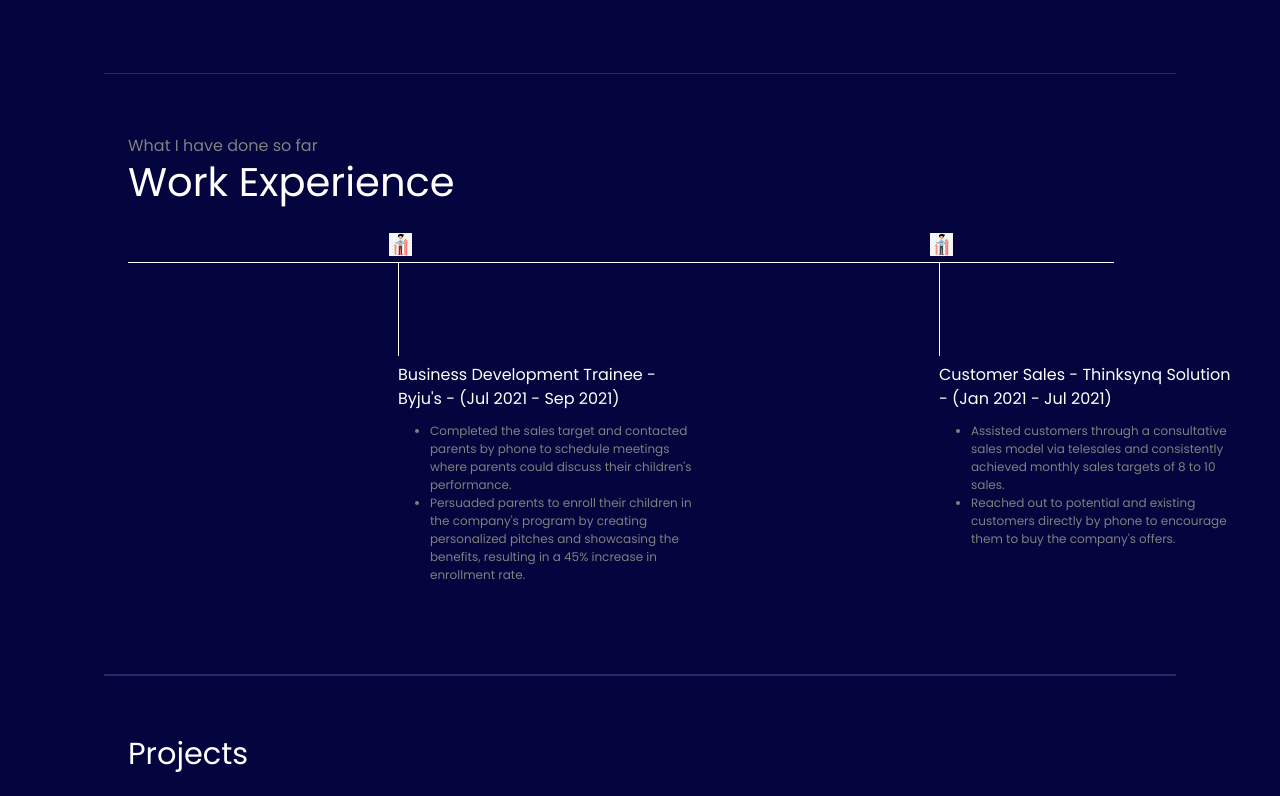
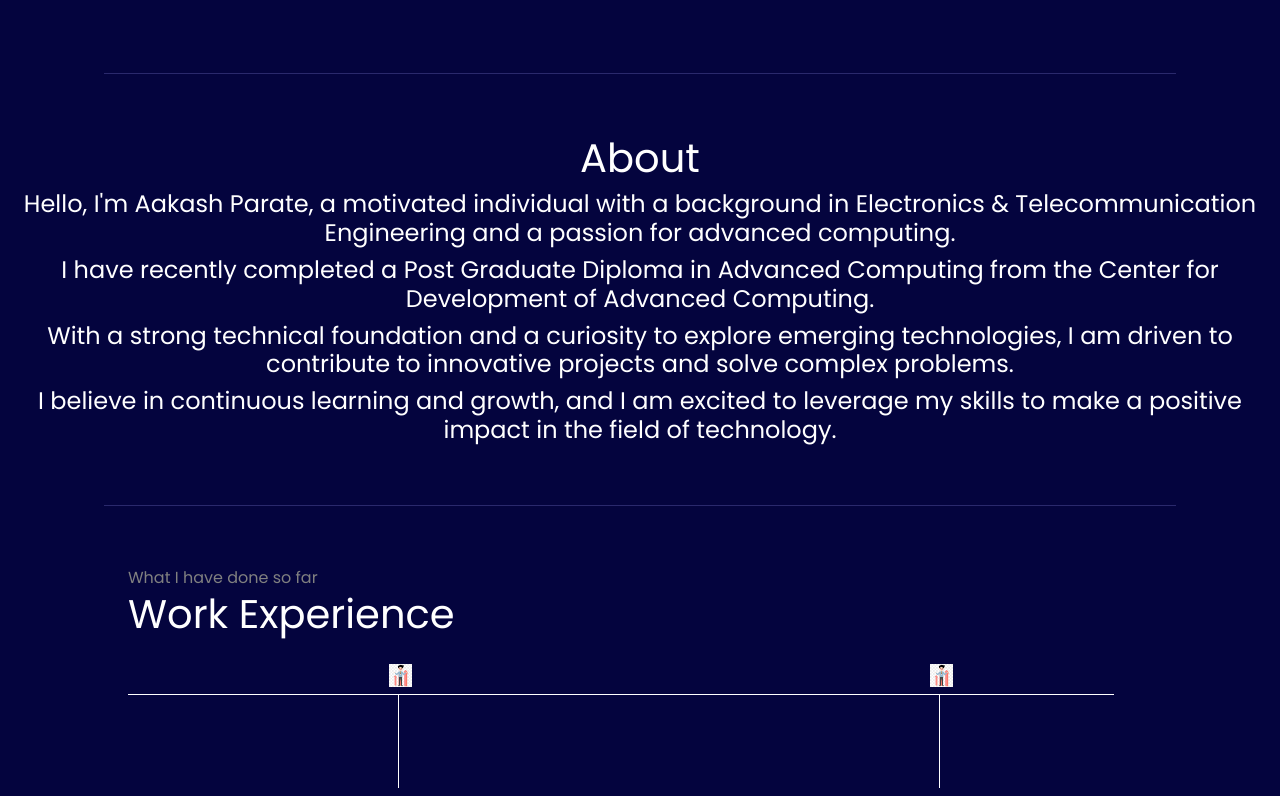
Before and after one commit to AAKASH26229/Portfolio, a Vue app: page / in a window 1280 px wide. Shown: the part 740-1536 px from the top of the page. Built offline with nearby package versions, Linux system fonts and the light colour scheme.

Commit message:
about info

```diff
--- a/src/components/MainCard.vue
+++ b/src/components/MainCard.vue
@@ -14,6 +14,7 @@
   </header>
 
   <main>
+
     <section class="firstSection">
       <div class="leftSection">
         Hi, My name is <span class="purple">Aakash Parate</span>
@@ -28,6 +29,29 @@
       <div class="rightSection">
         <img src="../assets/bg.png" alt="background image">
       </div>
+    </section>
+    <hr>
+    <section class="about">
+      <h1>About</h1>
+      <div>
+        <h4>Hello, I'm Aakash Parate, a motivated individual with a background in Electronics & Telecommunication Engineering and a passion for advanced computing.</h4>
+      </div>
+        <div>
+          <h4>
+            I have recently completed a Post Graduate Diploma in Advanced Computing from the Center for Development of Advanced Computing.
+        </h4>
+      </div>
+        <div>
+          <h4>
+            With a strong technical foundation and a curiosity to explore emerging technologies, I am driven to contribute to innovative projects and solve complex problems.
+          </h4>
+        </div>
+        <div>
+          <h4>
+            I believe in continuous learning and growth, and I am excited to leverage my skills to make a positive impact in the field of technology.
+          </h4>
+        </div>
+
     </section>
     <hr>
     <section class="thirdSection">
@@ -238,6 +262,10 @@
           <h1>Contact me for work</h1>
           <form action="">
             <div class="mb-3">
+              <label for="clientemail" class="form-lable">Name</label>
+              <input type="name" class="form-control" id="clientemail" aria-describedby="emailHelp">
+            </div>
+            <div class="mb-3">
               <label for="clientemail" class="form-lable">Email address</label>
               <input type="email" class="form-control" id="clientemail" aria-describedby="emailHelp">
               <div id="emailHelp" class="from-text">We'll never share your email with anyone</div>
@@ -245,11 +273,13 @@
             <div class="mb-3">
               <label for="exampleInputPassword" class="form-label">Phone</label>
               <input type="phone" class="form-control" id="exampleInputPassword1">
+              <div id="emailHelp" class="from-text">We'll never share your phone number with anyone</div>
             </div>
-            <div class="mb-3 form-check">
-              <input type="checkbox" class="form-check-input" id="examplecheck1">
-              <label for="exampleCheck1" class="form-check-label">I want you to work on a project with me</label>
+            <div class="mb-3">
+              <label for="clientemail" class="form-lable">Enquiry</label>
+              <input type="name" class="form-control" id="clientemail" aria-describedby="emailHelp">
             </div>
+
             <button type="submit" class="btn btn-primary">Submit</button>
           </form>
 <br>
@@ -500,7 +530,27 @@
    text-align: center;
  }
 
- .contact-form div{
-  padding: 15px 0;
+ .contact-form form div{
+  padding: 8px 0;
+  display: flex;
+  flex-direction: column;
+ }
+
+ .contact-form form div{
+  width: 50vw;
+  border-radius: 5px;
+  margin: 6px ;
+  padding: 3px;
+
+ }
+
+ #emailHelp{
+  font-size: 12px;
+  color: white;
+  margin: 0 5px;
+ }
+
+ .about{
+  text-align: center;
  }
 </style>
```
